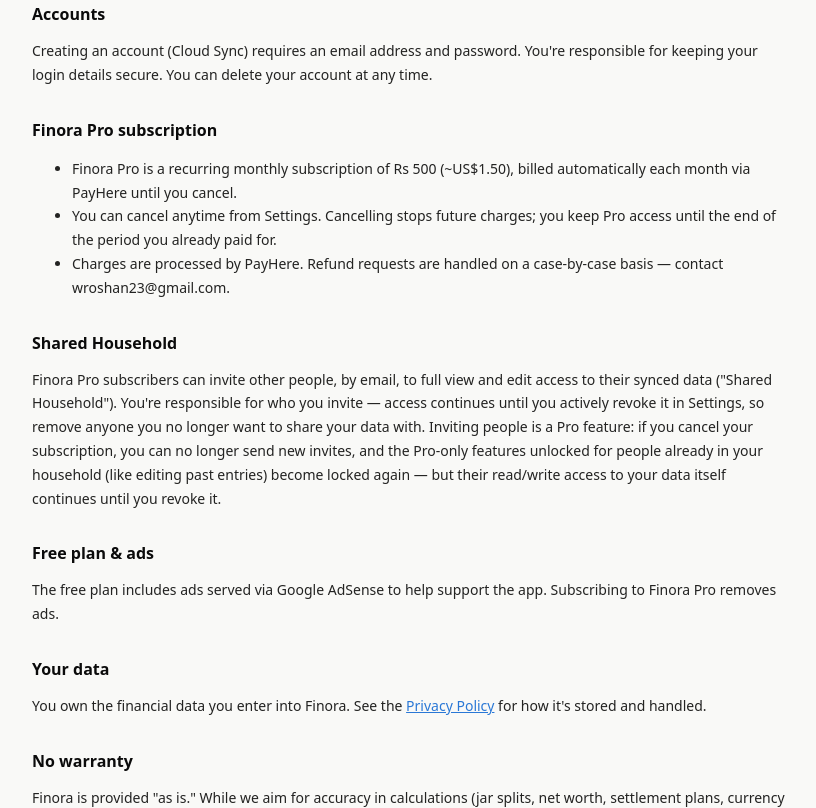
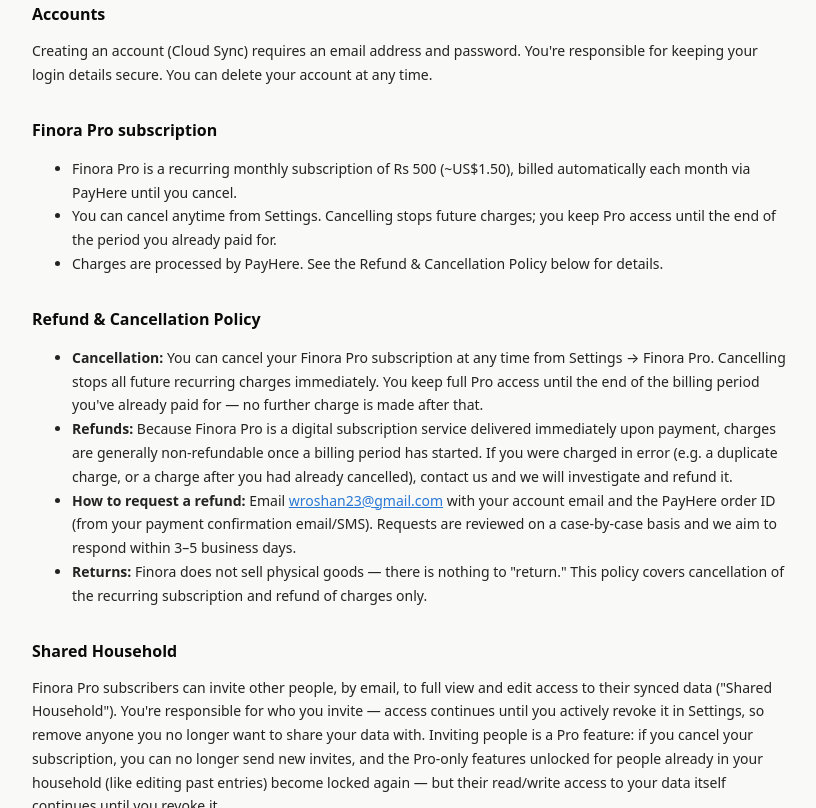
Before and after one commit to wroshan23-max/finora-app, a website: page terms.html in a window 1280 px wide. Shown: the part 480-1288 px from the top of the page, without its empty margins (228-1044 px from the left). Drawn offline with Linux system fonts and the light colour scheme.

Commit message:
Add files via upload

```diff
--- a/terms.html
+++ b/terms.html
@@ -37,7 +37,15 @@
   <ul>
     <li>Finora Pro is a recurring monthly subscription of Rs 500 (~US$1.50), billed automatically each month via PayHere until you cancel.</li>
     <li>You can cancel anytime from Settings. Cancelling stops future charges; you keep Pro access until the end of the period you already paid for.</li>
-    <li>Charges are processed by PayHere. Refund requests are handled on a case-by-case basis — contact wroshan23@gmail.com.</li>
+    <li>Charges are processed by PayHere. See the Refund &amp; Cancellation Policy below for details.</li>
+  </ul>
+
+  <h2 id="refunds">Refund &amp; Cancellation Policy</h2>
+  <ul>
+    <li><strong>Cancellation:</strong> You can cancel your Finora Pro subscription at any time from Settings → Finora Pro. Cancelling stops all future recurring charges immediately. You keep full Pro access until the end of the billing period you've already paid for — no further charge is made after that.</li>
+    <li><strong>Refunds:</strong> Because Finora Pro is a digital subscription service delivered immediately upon payment, charges are generally non-refundable once a billing period has started. If you were charged in error (e.g. a duplicate charge, or a charge after you had already cancelled), contact us and we will investigate and refund it.</li>
+    <li><strong>How to request a refund:</strong> Email <a href="mailto:wroshan23@gmail.com">wroshan23@gmail.com</a> with your account email and the PayHere order ID (from your payment confirmation email/SMS). Requests are reviewed on a case-by-case basis and we aim to respond within 3–5 business days.</li>
+    <li><strong>Returns:</strong> Finora does not sell physical goods — there is nothing to "return." This policy covers cancellation of the recurring subscription and refund of charges only.</li>
   </ul>
 
   <h2>Shared Household</h2>
```
